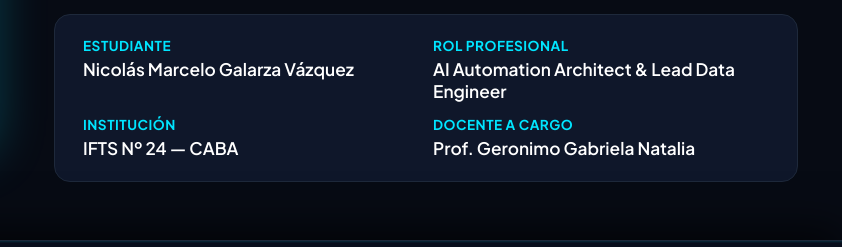
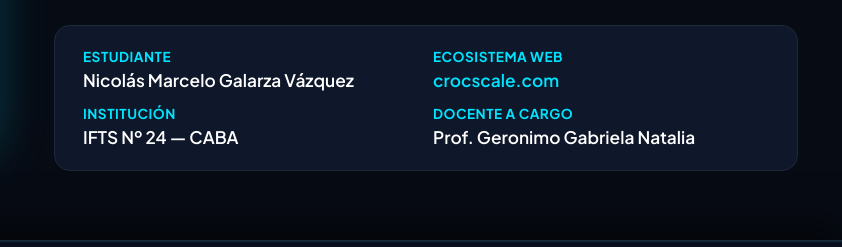
Before and after one commit to Nikovaz/tpi-crocscale-ia-presentacion, a plain HTML site: page index.html in a window 1280 px wide. Shown: the part 500-747 px from the top of the page, 438-1280 px from the left. Drawn offline with Linux system fonts and the light colour scheme.

Commit message:
Actualizar portada y monetizacion: remover roles internos, url privada app y precios especificos

```diff
--- a/index.html
+++ b/index.html
@@ -721,8 +721,8 @@
                         <span class="meta-val">Nicolás Marcelo Galarza Vázquez</span>
                     </div>
                     <div class="meta-item">
-                        <span class="meta-label">Rol Profesional</span>
-                        <span class="meta-val">AI Automation Architect & Lead Data Engineer</span>
+                        <span class="meta-label">Ecosistema Web</span>
+                        <span class="meta-val"><a href="https://crocscale.com" target="_blank" style="color:var(--cyan);text-decoration:none;">crocscale.com</a></span>
                     </div>
                     <div class="meta-item">
                         <span class="meta-label">Institución</span>
@@ -755,7 +755,7 @@
                     <li><strong>Propuesta Central:</strong> Automatización omnicanal de WhatsApp, Instagram y Facebook eliminando cuellos de botella de atención.</li>
                     <li><strong>Diferencial Clave:</strong> Puesta en marcha express en 24-48hs y tiempos de respuesta de 30 a 60 segundos.</li>
                     <li><strong>Clientes Activos:</strong> ADAR Insumos (Bazar/Ferretería), Bross Underwear (Moda masculina), Nacha Home, NNN Store.</li>
-                    <li><strong>Monetización:</strong> Planes mensuales escalonados (WA Starter $269, Omnicanal Direct $399, Pro $555) y gestión de Meta Ads.</li>
+                    <li><strong>Monetización:</strong> Planes mensuales escalonados según volumen y canales, y gestión estratégica de Meta Ads.</li>
                 </ul>
             </div>
             <div class="card card-purple">
```
Also changed, not shown: presentacion_crocscale.html (+3 -3 lines), 1 other file.
